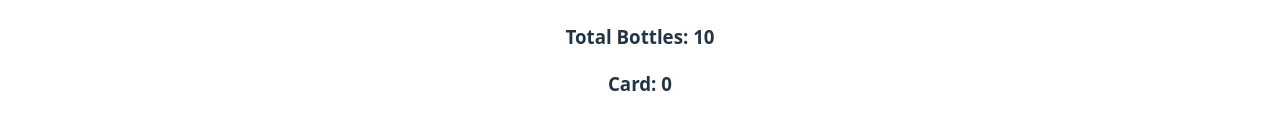
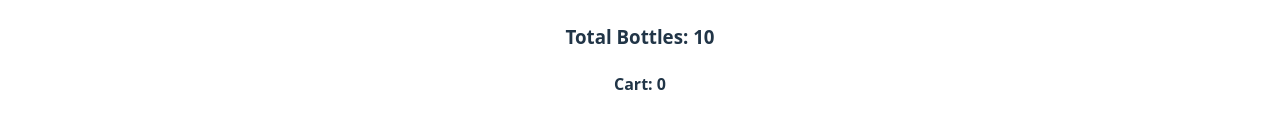
Before and after one commit to webdiv-rakib/water-bottle, a React (Vite) app: page / in a window 1280 px wide. Shown: the part 134-264 px from the top of the page. Built offline with nearby package versions, Linux system fonts and the light colour scheme.

Commit message:
Display Saved cart from Local storage

```diff
--- a/src/components/Bottles/Bottles.jsx
+++ b/src/components/Bottles/Bottles.jsx
@@ -2,6 +2,7 @@ import React, { useEffect, useState } from 'react';
 import Bottle from '../Bottle/Bottle';
 import './Bottles.css'
 import { addToLS, getStoredCart } from '../../utilities/localstorage';
+import Cart from '../Cart/Cart';
 const Bottles = () => {
     const [bottles, setBottles] = useState([]);
     const [cart, setCart] = useState([]);
@@ -17,7 +18,16 @@ const Bottles = () => {
         console.log('called the useEffect', bottles.length)
         if (bottles.length > 0) {
             const storedCart = getStoredCart();
-            console.log(storedCart);
+            const savedCart = [];
+            for (const id of storedCart) {
+                console.log(id);
+                const bottle = bottles.find(bottle => bottle.id === id);
+                if (bottle) {
+                    savedCart.push(bottle)
+                }
+            }
+            console.log('saved cart', savedCart);
+            setCart(savedCart);
         }
     }, [bottles])
 
@@ -30,7 +40,7 @@ const Bottles = () => {
     return (
         <div>
             <h3>Total Bottles: {bottles.length}</h3>
-            <h3>Card: {cart.length}</h3>
+            <Cart cart={cart}></Cart>
             <div className='bottles-container'>
                 {
                     bottles.map(bottle => <Bottle
--- /dev/null
+++ b/src/components/Cart/Cart.css
@@ -0,0 +1,5 @@
+.cart-container img {
+    height: 50px;
+    margin-right: 10px;
+    border-radius: 10px;
+}
--- /dev/null
+++ b/src/components/Cart/Cart.jsx
@@ -0,0 +1,15 @@
+import './Cart.css'
+const Cart = ({ cart }) => {
+    return (
+        <div>
+            <h4>Cart: {cart.length}</h4>
+            <div className="cart-container">
+                {
+                    cart.map(bottle => <img src={bottle.img}></img>)
+                }
+            </div>
+        </div>
+    );
+};
+
+export default Cart;
```
